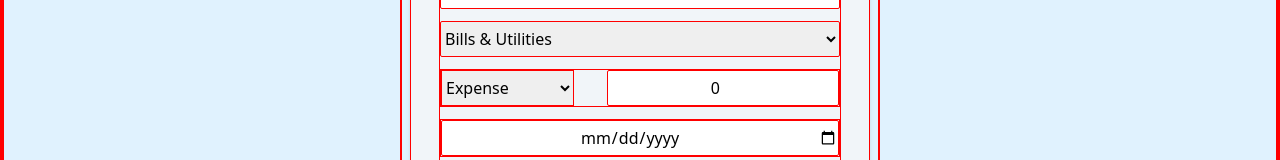
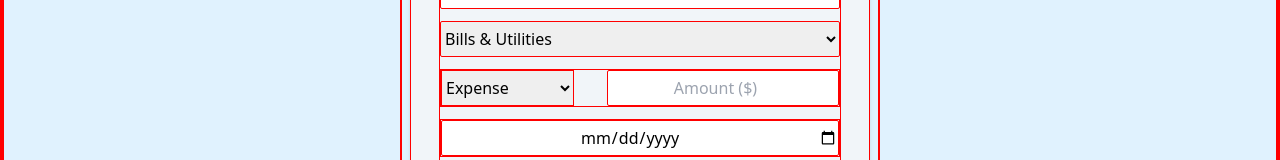
Before and after one commit to devarshi-ap/expense-tracker, a React (Vite) app: page / in a window 1280 px wide. Shown: the part 318-478 px from the top of the page. Built offline with nearby package versions, Linux system fonts and the light colour scheme.

Commit message:
set amount to '' instead of 0

```diff
--- a/src/components/Form.jsx
+++ b/src/components/Form.jsx
@@ -24,7 +24,7 @@ export default function Form() {
     const [category, setCategory] = useState('Bills & Utilities');
     const [type, setType] = useState('Expense');
     const [date, setDate] = useState(todaysDate);
-    const [amount, setAmount] = useState(0);
+    const [amount, setAmount] = useState();
 
     // instantiate dispatcher
     const dispatch = useDispatch();
@@ -93,11 +93,11 @@ export default function Form() {
         }
 
         // Refresh State
-        // setName('');
-        // setCategory('Bills & Utilities');
-        // setType('Expense');
-        // setDate(todaysDate)
-        // setAmount(0);
+        setName('');
+        setCategory('Bills & Utilities');
+        setType('Expense');
+        setDate(todaysDate)
+        setAmount('');
     }
 
     return (
```
